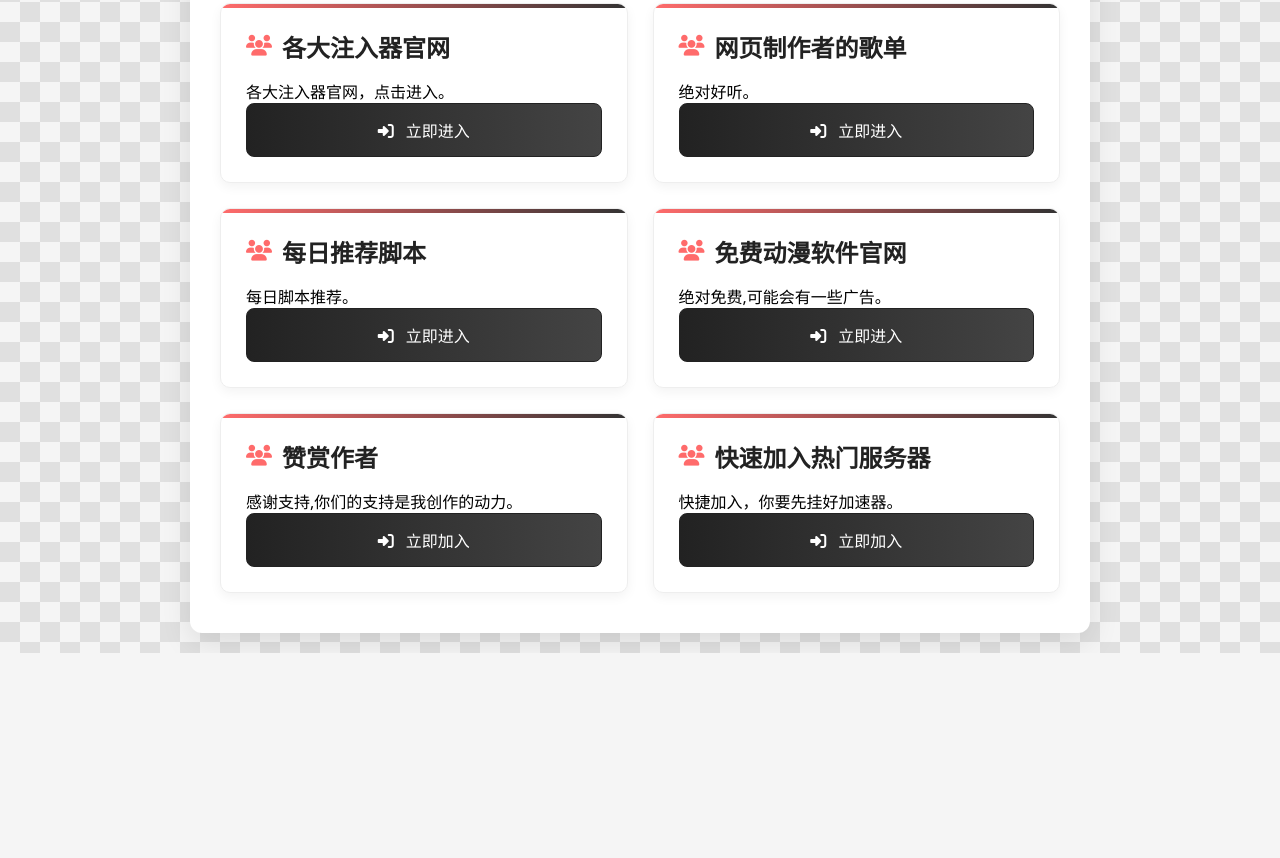
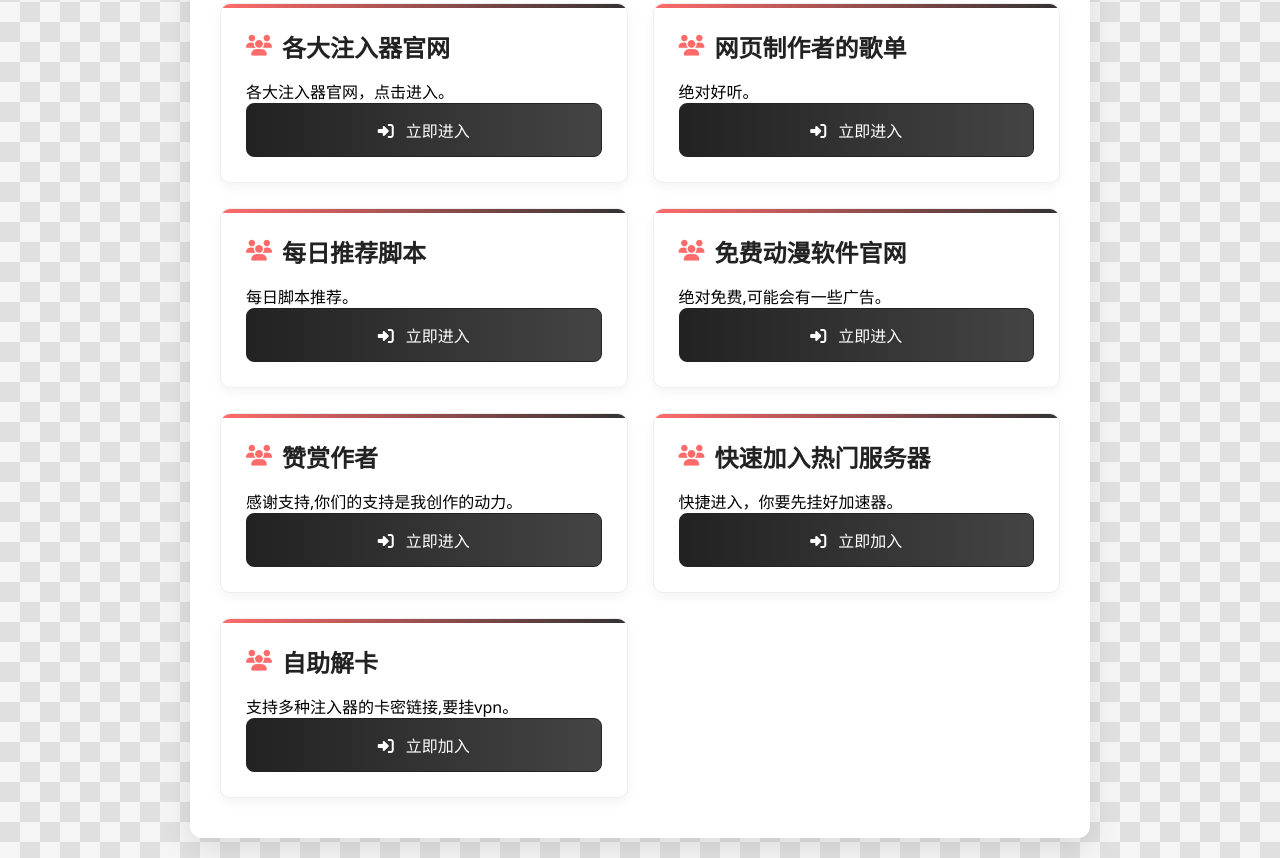
Before and after one commit to brawndariem-spec/hjnb66666, a plain HTML site: page index.html in a window 1280 px wide. Shown: the part 678-1536 px from the top of the page. Before the commit the page ends 1331 px from the top, so only its background shows below. Drawn offline with Linux system fonts and the light colour scheme.

Commit message:
Add files via upload

```diff
--- a/index.html
+++ b/index.html
@@ -415,7 +415,7 @@
                     </div>
                     <p>感谢支持,你们的支持是我创作的动力。</p>
                     <a href="https://brawndariem-spec.github.io/hjnb3/" class="join-btn" target="_blank">
-                        <i class="fas fa-sign-in-alt"></i> 立即加入
+                        <i class="fas fa-sign-in-alt"></i> 立即进入
                     </a>
                 </div>
                 <div class="group-item">
@@ -423,8 +423,18 @@
                         <i class="fas fa-users"></i>
                         <span>快速加入热门服务器</span>
                     </div>
-                    <p>快捷加入，你要先挂好加速器。</p>
+                    <p>快捷进入，你要先挂好加速器。</p>
                     <a href="https://brawndariem-spec.github.io/hjnb4/" class="join-btn" target="_blank">
                         <i class="fas fa-sign-in-alt"></i> 立即加入
                     </a>
                 </div>
+                <div class="group-item">
+                    <div class="group-name">
+                        <i class="fas fa-users"></i>
+                        <span>自助解卡</span>
+                    </div>
+                    <p>支持多种注入器的卡密链接,要挂vpn。</p>
+                    <a href="https://izen.lol/" class="join-btn" target="_blank">
+                        <i class="fas fa-sign-in-alt"></i> 立即加入
+                    </a>
+                </div>
```
